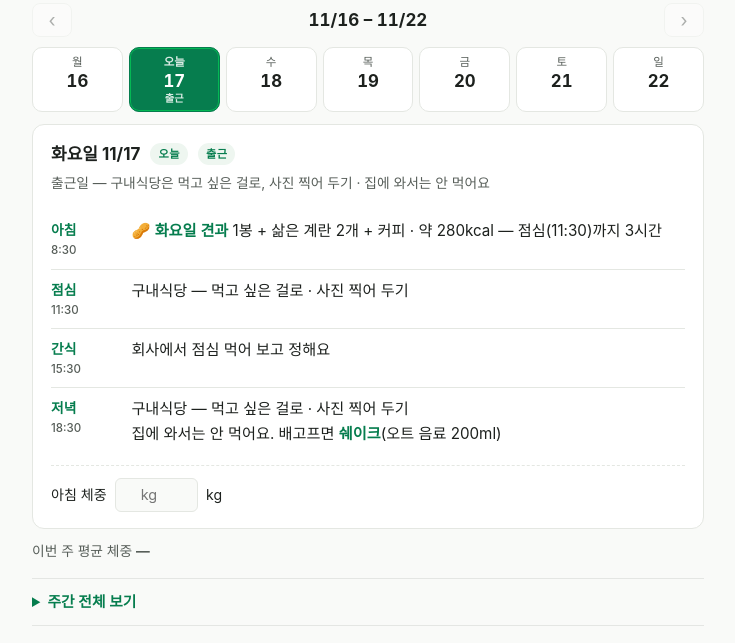
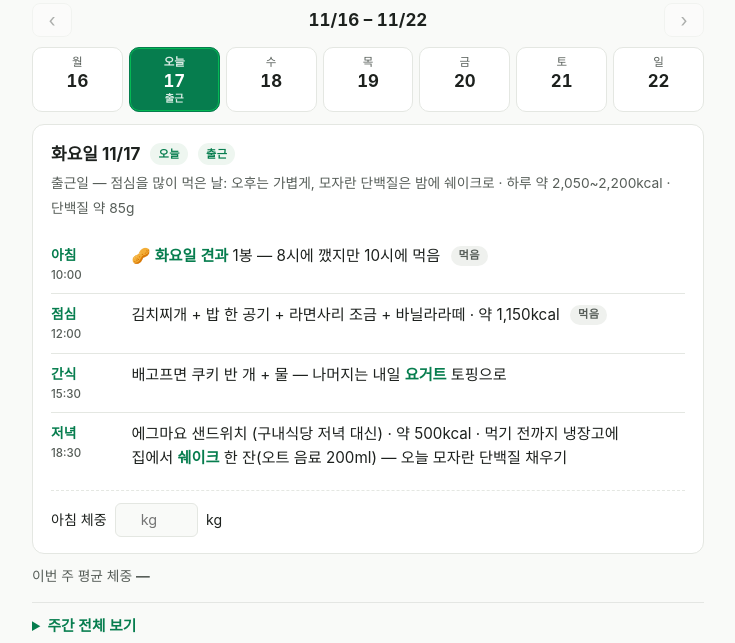
Before and after one commit to seosimba/diet, a plain HTML site: page index.html in a window 1280 px wide. Shown: the part 146-789 px from the top of the page, without its empty margins (272-1007 px from the left). Drawn offline with Linux system fonts and the light colour scheme; a web font is replaced by a local one.

Commit message:
fix: 11/17 출근일 사후 조정 — 점심 김치찌개·라떼 기록, 쿠키 반 개, 저녁 에그마요 샌드위치, 밤 쉐이크로 단백질 보충

```diff
--- a/index.html
+++ b/index.html
@@ -711,8 +711,8 @@
   /* 주간 캘린더 — 다음 주는 PLAN 에 7줄만 더하면 돼요. 체중은 날짜별로 이 브라우저에 저장 */
   var PLAN = [
     {"d": "2026-11-16", "note": "점심을 많이 먹은 날 — 저녁은 거르지 말고 가볍게 (아이들은 먼저 먹음)", "b": "돌체라떼 + 견과", "l": "삼치구이 정식<br>밥 한 공기·된장찌개까지", "s": "우유 한 잔", "n": "<a href=\"#r-egg-rice\"><strong>버터간장 스크램블 계란밥</strong></a> + 사과 1개 · 약 540kcal — 맛있고 간편했어요", "t": {"n": "혼자 · 19:30 전"}, "done": ["b", "l", "n"]},
-    {"d": "2026-11-17", "office": true, "note": "출근일 — 구내식당은 먹고 싶은 걸로, 사진 찍어 두기 · 집에 와서는 안 먹어요", "b": "🥜 <a href=\"#r-nuts\">화요일 견과</a> 1봉 + 삶은 계란 2개 + 커피 · 약 280kcal — 점심(11:30)까지 3시간", "l": "구내식당 — 먹고 싶은 걸로 · 사진 찍어 두기", "s": "회사에서 점심 먹어 보고 정해요", "n": "구내식당 — 먹고 싶은 걸로 · 사진 찍어 두기<br>집에 와서는 안 먹어요. 배고프면 <a href=\"#r-shake\">쉐이크</a>(오트 음료 200ml)", "t": {"l": "11:30", "s": "15:30", "n": "18:30"}},
-    {"d": "2026-11-18", "b": "🍞 <a href=\"#r-bread\">부시맨브레드 아침</a> (빵 반 덩이 + 카이막·잼 + 삶은 계란 2)", "l": "제육 정식 또는 보쌈 정식 (쌈 많이)", "s": "🥣 <a href=\"#r-yogurt\">그릭요거트 볼</a> (시리얼·블루베리·꿀)", "n": "🍝 <a href=\"#r-pasta-cream\"><strong>베이컨 새우 크림 파스타</strong></a> (베이컨 + 새우) + 브로콜리 · 약 600kcal", "k": "같은 <a href=\"#r-pasta-cream\">베이컨 새우 크림 파스타</a> — 냄비로 펜네 300g을 한 번에 삶아 나눠요 · 아이 둘 몫: 우유 300ml + 치즈 3장 + 베이컨 6장 + 새우 24마리"},
+    {"d": "2026-11-17", "office": true, "note": "출근일 — 점심을 많이 먹은 날: 오후는 가볍게, 모자란 단백질은 밤에 쉐이크로 · 하루 약 2,050~2,200kcal · 단백질 약 85g", "b": "🥜 <a href=\"#r-nuts\">화요일 견과</a> 1봉 — 8시에 깼지만 10시에 먹음", "l": "김치찌개 + 밥 한 공기 + 라면사리 조금 + 바닐라라떼 · 약 1,150kcal", "s": "배고프면 쿠키 반 개 + 물 — 나머지는 내일 <a href=\"#r-yogurt\">요거트</a> 토핑으로", "n": "에그마요 샌드위치 (구내식당 저녁 대신) · 약 500kcal · 먹기 전까지 냉장고에<br>집에서 <a href=\"#r-shake\">쉐이크</a> 한 잔(오트 음료 200ml) — 오늘 모자란 단백질 채우기", "t": {"b": "10:00", "l": "12:00", "s": "15:30", "n": "18:30"}, "done": ["b", "l"]},
+    {"d": "2026-11-18", "b": "🍞 <a href=\"#r-bread\">부시맨브레드 아침</a> (빵 반 덩이 + 카이막·잼 + 삶은 계란 2)", "l": "제육 정식 또는 보쌈 정식 (쌈 많이)", "s": "🥣 <a href=\"#r-yogurt\">그릭요거트 볼</a> (시리얼·블루베리·꿀) — 어제 쿠키가 남았으면 시리얼 대신 부숴 올려요", "n": "🍝 <a href=\"#r-pasta-cream\"><strong>베이컨 새우 크림 파스타</strong></a> (베이컨 + 새우) + 브로콜리 · 약 600kcal", "k": "같은 <a href=\"#r-pasta-cream\">베이컨 새우 크림 파스타</a> — 냄비로 펜네 300g을 한 번에 삶아 나눠요 · 아이 둘 몫: 우유 300ml + 치즈 3장 + 베이컨 6장 + 새우 24마리"},
     {"d": "2026-11-19", "note": "종일 집에 있는 날 — 점심을 파스타로", "b": "🥜 <a href=\"#r-nuts\">목요일 견과</a> + 흰 우유 라떼", "l": "🍝 <a href=\"#r-pasta-aglio\"><strong>새우·바지락 알리오 올리오</strong></a> + 브로콜리 · 약 550kcal", "s": "구운 계란 2", "n": "구운 계란 2 + 군고구마 1 + 오이 (밥 대신 고구마)", "t": {"l": "12:30 집"}, "k": "<a href=\"#r-egg-rice\">버터간장 계란밥</a> 2그릇(한 그릇에 햇반 큰 공기 + 계란 3) + 냉동 만두 + 군고구마 · 저는 계란·고구마만 같이"},
     {"d": "2026-11-20", "b": "흰 우유 + 🥜 <a href=\"#r-nuts\">금요일 견과</a>", "l": "쌀국수(고기 추가) 또는 칼국수 + 만두", "s": "🥣 <a href=\"#r-yogurt\">그릭요거트 볼</a> (시리얼·블루베리·꿀)", "n": "🍝 가족 크림 파스타 — <a href=\"#r-pasta-cream\">베이컨 새우 크림</a>대로, 1인 펜네 80g + 브로콜리", "k": "가족 크림 파스타 같이 — 아이 둘 몫 펜네 220g · 우유 300ml + 치즈 3장 + 베이컨 6장 + 새우 24마리"},
     {"d": "2026-11-21", "note": "9시 라이딩 — 아침을 나눠 먹어요, 물 500ml 더", "b": "라이딩 전 바나나 1 + 물<br>끝나고 🍞 <a href=\"#r-bread\">부시맨브레드 아침</a> (빵 반 덩이 + 카이막·잼 + 삶은 계란 2)", "l": "가족과, 같은 원칙으로", "s": "과일", "n": "외식이나 배달 OK (보쌈·구이, 밥 2/3) · 맥주 1캔 + 정한 안주", "t": {"b": "8:30 · 10:30"}},
```
